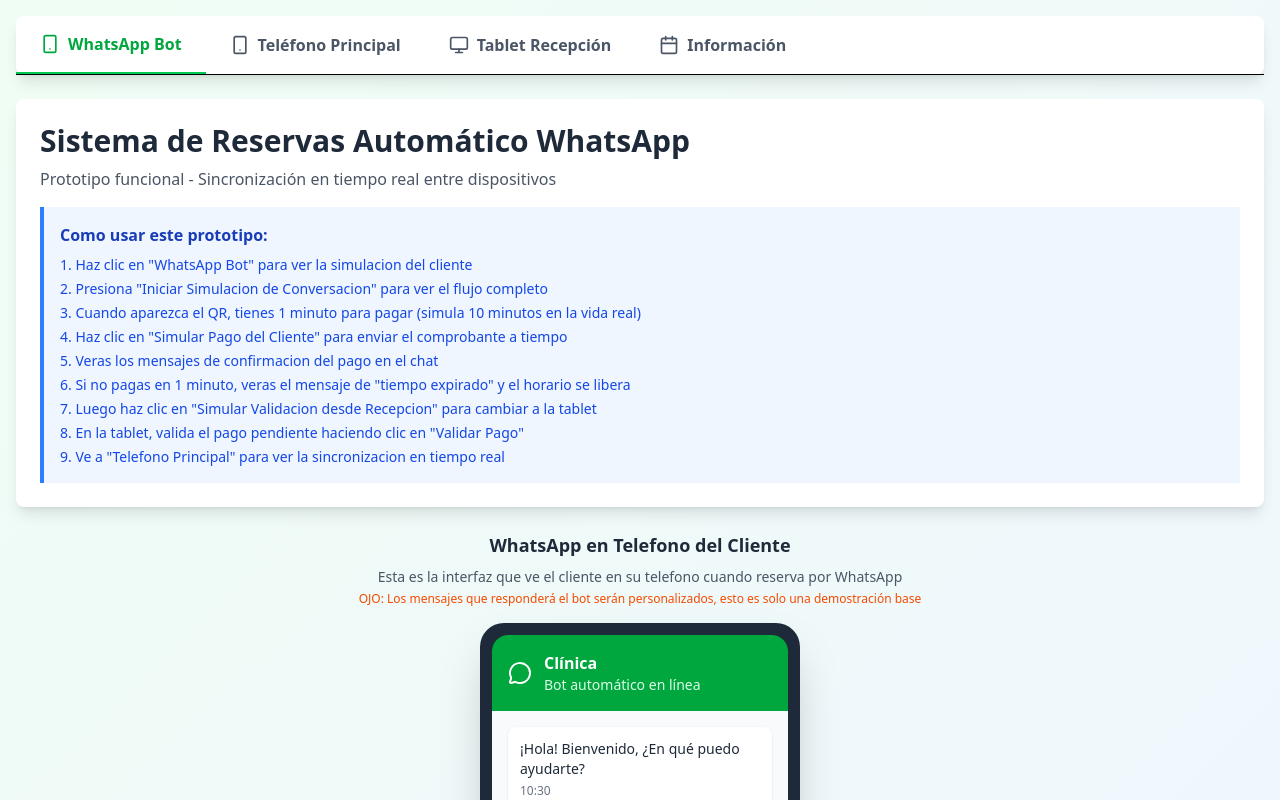
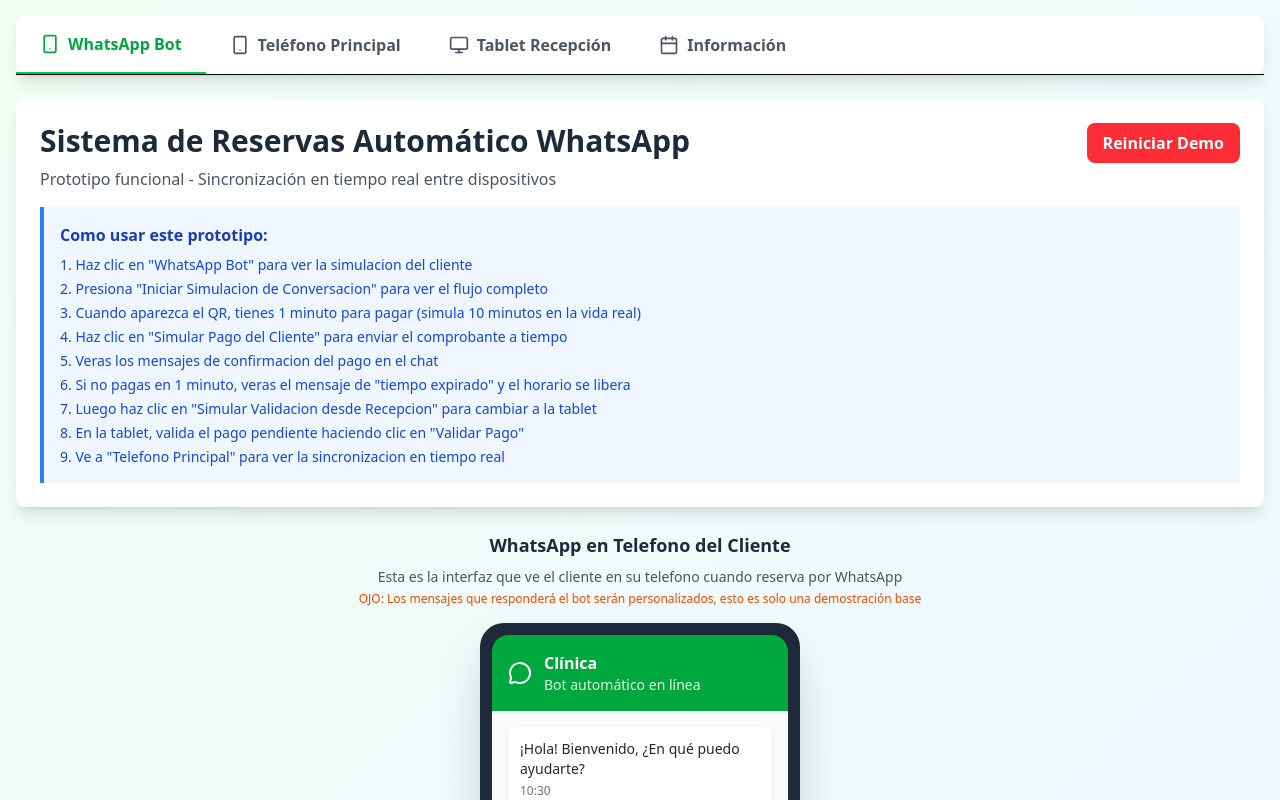
Before and after one commit to svFabio/whatsapp-booking-prototype, a React (Vite) app: page / in a window 1280 px wide. Shown: the top 800 px of the page. Built offline with nearby package versions, Linux system fonts and the light colour scheme.

Commit message:
Fix status appointment

```diff
--- a/src/App.jsx
+++ b/src/App.jsx
@@ -12,9 +12,7 @@
   const [paymentTimeout, setPaymentTimeout] = useState(null);
   const [currentDate, setCurrentDate] = useState(new Date(2025, 10, 22));
   const [selectedDate, setSelectedDate] = useState(new Date(2025, 10, 25));
-  const [bookings, setBookings] = useState([
-    { id: 1, date: '2025-11-25', time: '15:00', client: 'Cliente Demo', status: 'pending', phone: '+591 71234567', paid: false, service: 'Consulta general' }
-  ]);
+  const [bookings, setBookings] = useState([]);
 
   const timeSlots = ['09:00', '10:00', '11:00', '12:00', '14:00', '15:00', '16:00', '17:00'];
   const monthNames = ['Enero', 'Febrero', 'Marzo', 'Abril', 'Mayo', 'Junio', 'Julio', 'Agosto', 'Septiembre', 'Octubre', 'Noviembre', 'Diciembre'];
@@ -75,6 +73,17 @@
       if (index < conversation.length) {
         setMessages(prev => [...prev, { ...conversation[index], id: prev.length + 1 }]);
         if (index === conversation.length - 1) {
+          // Add the pending booking when QR is shown
+          setBookings(prev => [...prev, {
+            id: prev.length + 1,
+            date: '2025-11-25',
+            time: '15:00',
+            client: 'Cliente Nuevo',
+            status: 'pending',
+            phone: '+591 7890-1234',
+            paid: false,
+            service: 'Consulta general'
+          }]);
           setShowPaymentButton(true);
           // Start 10-minute timeout simulation (1 minute for demo)
           const timeout = setTimeout(() => {
@@ -101,6 +110,17 @@
   };
 
   const [paymentCompleted, setPaymentCompleted] = useState(false);
+
+  const resetDemo = () => {
+    setActiveView('whatsapp');
+    setTabletView('calendar');
+    setPhoneView('calendar');
+    setMessages([{ id: 1, type: 'bot', text: '¡Hola! Bienvenido a nuestra clínica. ¿En qué puedo ayudarte?', time: '10:30' }]);
+    setShowPaymentButton(false);
+    setPaymentTimeout(null);
+    setPaymentCompleted(false);
+    setBookings([]);
+  };
 
   const simulatePayment = () => {
     // Clear the timeout since payment was made
@@ -345,7 +365,18 @@
                   Validar Pago
                 </button>
                 <button
-                  onClick={() => setBookings(bookings.filter(b => b.id !== booking.id))}
+                  onClick={() => {
+                    setBookings(bookings.filter(b => b.id !== booking.id));
+                    // Simular envío de mensaje de rechazo por WhatsApp
+                    setTimeout(() => {
+                      setMessages(prev => [...prev, {
+                        id: prev.length + 1,
+                        type: 'bot',
+                        text: ' Lo sentimos, su comprobante de pago fue rechazado.\n\nEl horario ha sido liberado. Por favor, verifique su comprobante e intente nuevamente.',
+                        time: new Date().toLocaleTimeString('es-ES', { hour: '2-digit', minute: '2-digit' })
+                      }]);
+                    }, 1000);
+                  }}
                   className="flex-1 bg-red-500 hover:bg-red-600 text-white py-3 rounded-lg font-bold text-sm transition"
                 >
                   Rechazar
@@ -383,8 +414,18 @@
         </div>
 
         <div className="bg-white rounded-lg shadow-lg p-6 mb-6">
-          <h1 className="text-3xl font-bold text-gray-800 mb-2">Sistema de Reservas Automático WhatsApp</h1>
-          <p className="text-gray-600 mb-4">Prototipo funcional - Sincronización en tiempo real entre dispositivos</p>
+          <div className="flex justify-between items-start mb-4">
+            <div>
+              <h1 className="text-3xl font-bold text-gray-800 mb-2">Sistema de Reservas Automático WhatsApp</h1>
+              <p className="text-gray-600">Prototipo funcional - Sincronización en tiempo real entre dispositivos</p>
+            </div>
+            <button
+              onClick={resetDemo}
+              className="bg-red-500 hover:bg-red-600 text-white font-semibold py-2 px-4 rounded-lg transition flex items-center gap-2"
+            >
+               Reiniciar Demo
+            </button>
+          </div>
           <div className="bg-blue-50 border-l-4 border-blue-500 p-4">
             <h3 className="font-bold text-blue-800 mb-2">Como usar este prototipo:</h3>
             <ol className="list-decimal list-inside text-sm text-blue-700 space-y-1">
```
